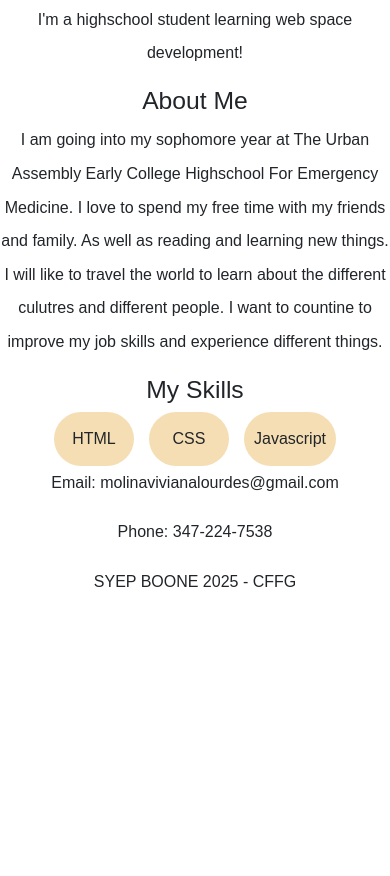
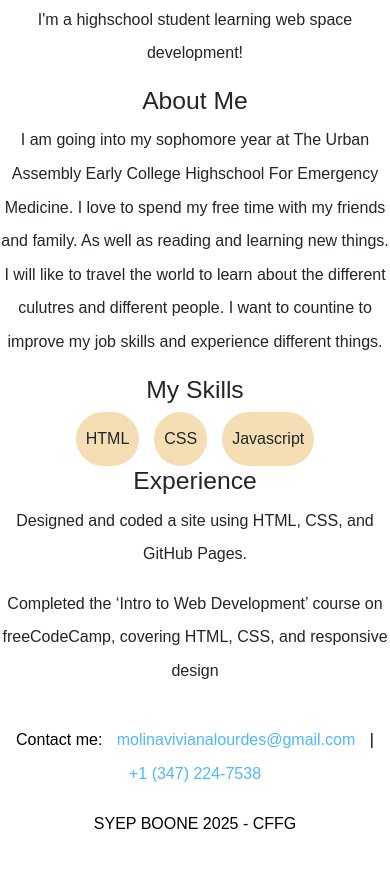
Before and after one commit to vivimolina22/SYEP-BOONE-Viviana-Molina, a plain HTML site: page index.html in a window 390 px wide. Shown: the part 403-1279 px from the top of the page. Before the commit the page ends 1018 px from the top, so only its background shows below. Drawn offline with nearby package versions, Linux system fonts and the light colour scheme.

Commit message:
adding on to mobile

```diff
--- a/index.html
+++ b/index.html
@@ -19,8 +19,7 @@
         <a class="nav-link active" aria-current="page" href="index.html">Home</a>
         <a class="nav-link" href="#about">About Me</a>
         <a class="nav-link" href="#skills">Skills</a>
-        <a class="nav-link" href="#skills">Contact</a>
-        <a class="nav-link" href="#skills">Skills</a>
+        <a class="nav-link" href="#Experience ">Experience</a>
       </div>
     </div>
   </div>
@@ -28,7 +27,7 @@
 <!--this is where most of our code will live-->
 <body>
     <section id="home" class="hero">
-    <img src="image.jpg" width="350xp" height="300xp">
+    <img src="pic.png" width="350xp" height="300xp">
     <h2>Hi, I am <span class="accent">Viviana Molina</span></h2>
     <p> I'm a highschool student learning web space development!</p>
     </section>
@@ -48,13 +47,23 @@
     </div>
  </section>
 
+    <section id="Experience" class="section">
+      <h2>Experience</h2>
+      <p>Designed and coded a site using HTML, CSS, and GitHub Pages.</p>
+      <p>Completed the ‘Intro to Web Development’ course on freeCodeCamp, covering HTML, CSS, and responsive design</p>
+    </section>
+
+
 
 <script src="https://cdn.jsdelivr.net/npm/bootstrap@5.3.7/dist/js/bootstrap.bundle.min.js" integrity="sha384-ndDqU0Gzau9qJ1lfW4pNLlhNTkCfHzAVBReH9diLvGRem5+R9g2FzA8ZGN954O5Q" crossorigin="anonymous"></script>
+
+    <footer style="background-color: #ffffff; color: #000000; padding: 20px 0; text-align: center;">
+  <p>Contact me: <a href="mailto:molinavivianalourdes@gmail.com" style="color: #4db8ff;">molinavivianalourdes@gmail.com</a> |
+  <a href="tel:+13472247538" style="color: #4db8ff;">+1 (347) 224-7538</a></p>
+  <p>SYEP BOONE 2025 - CFFG </p>
+</footer>
+
 </body>
 
-<footer
-    <p>Email: molinavivianalourdes@gmail.com</p>
-    <p>Phone: 347-224-7538</p>
-    <p>SYEP BOONE 2025 - CFFG </p>
-</footer>
+
 </html>
--- a/style.css
+++ b/style.css
@@ -16,12 +16,27 @@ head{
 }
 
 .hero img{
-    border: radius 50%;
+    border: radius 75%;
 }
 
 .accent{
     color:azure
 }
+}
+
+footer {
+  text-align: center;
+  padding: 20px;
+  background-color: #333;
+  color: white;
+}
+
+footer a {
+  color: white;
+  text-decoration: none;
+  margin: 0 10px;
+}
+
 
 @media (max-width:768px){
     body{background-color:white;}
@@ -37,5 +52,4 @@ head{
         background-color:wheat;
         border-radius:100px;
         padding: 10px;
-        min-width:80px;
-    }
+        min: width 80px;
```
Also changed, not shown: 1 other file.
